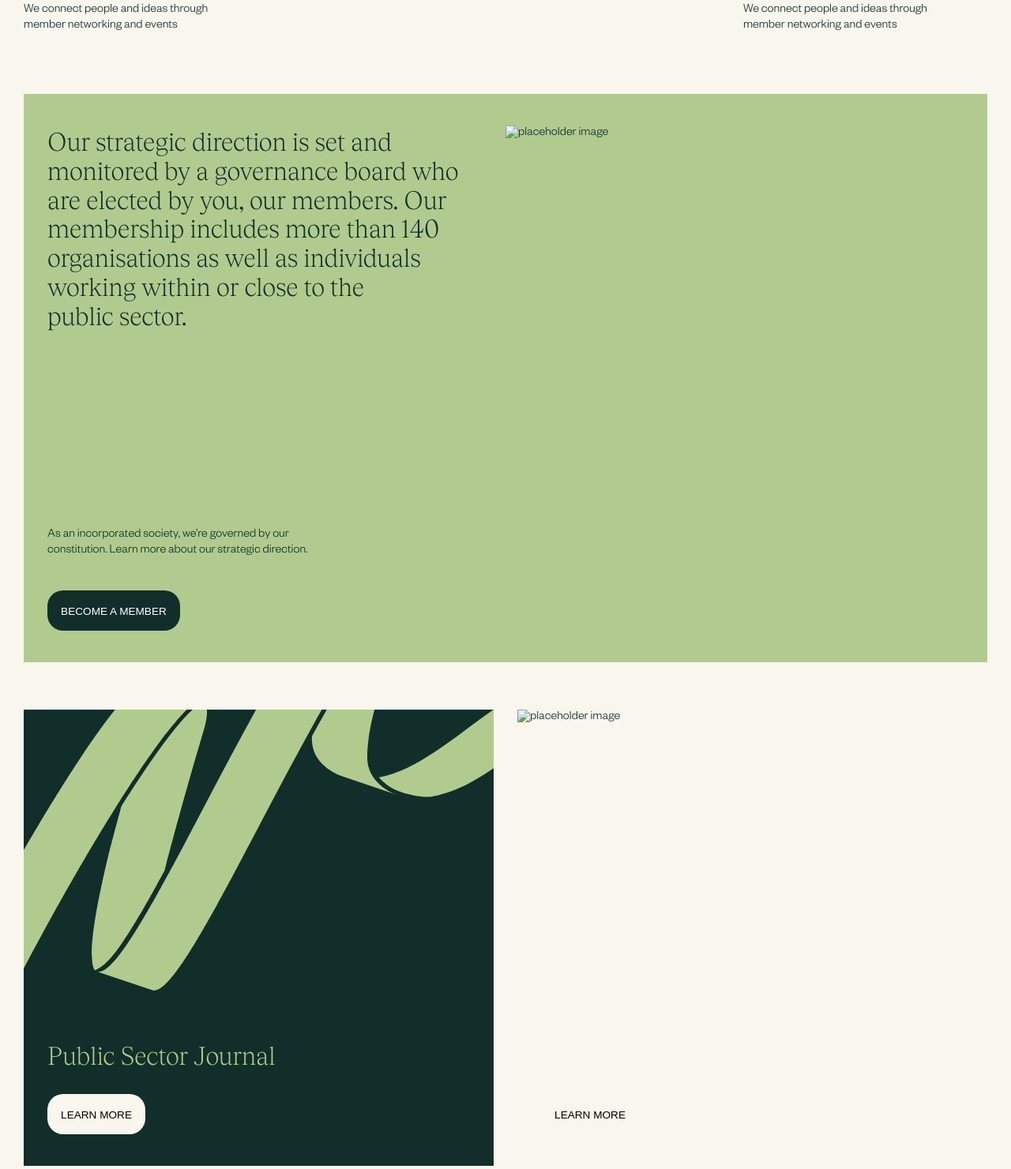
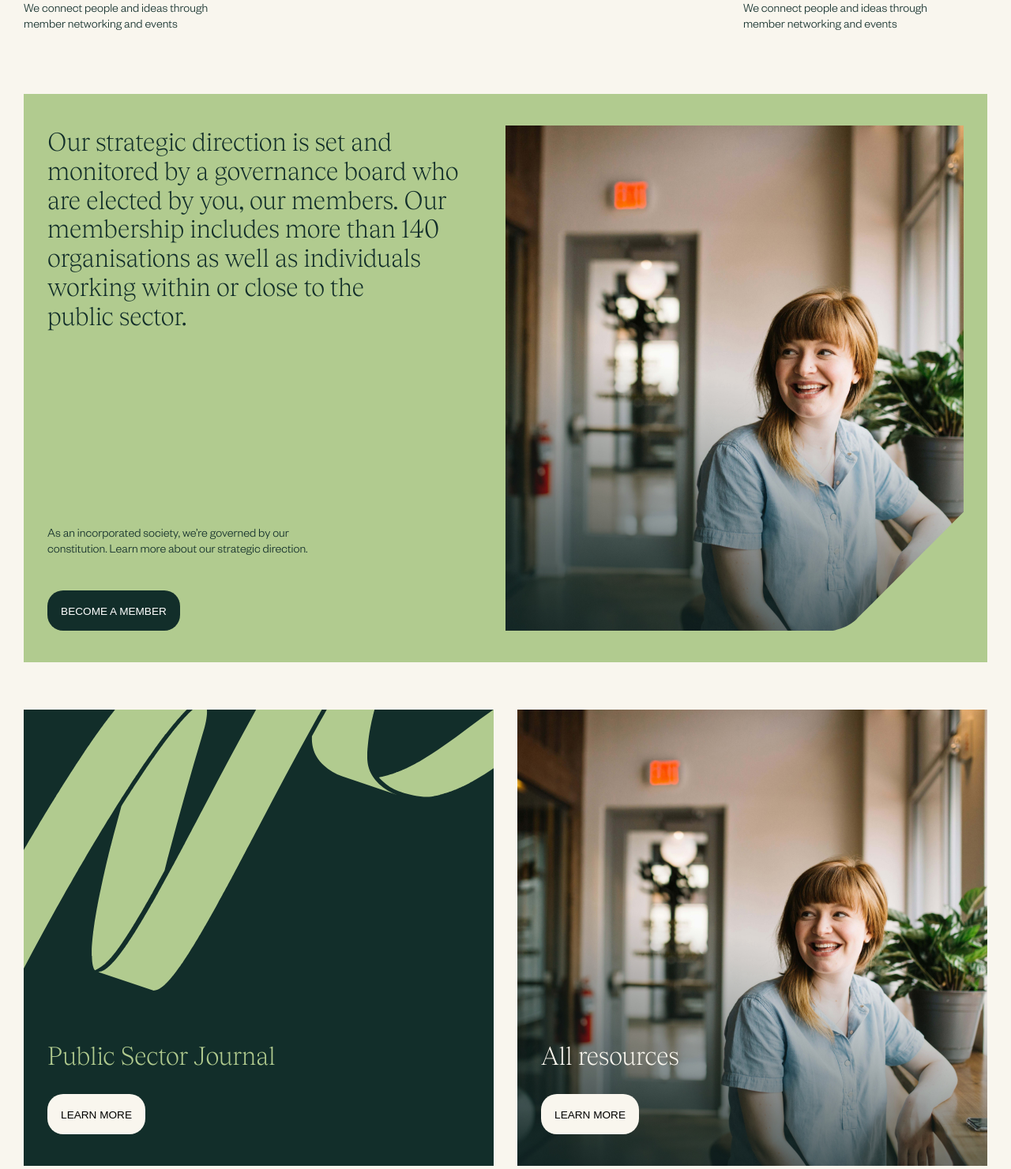
Before and after one commit to Ambitious-Aotearoa/hapai-public, a website: page index.html in a window 1280 px wide. Shown: the part 1179-2660 px from the top of the page at 79% size. Drawn offline with nearby package versions, Linux system fonts and the light colour scheme; files that its build step writes are made by us from their sources; the site is published under a folder, as on GitHub Pages, so addresses that start at the root find nothing; files whose address does not match are found by name; a web font is replaced by a local one.

Commit message:
change images url

```diff
--- a/index.html
+++ b/index.html
@@ -3,7 +3,7 @@
   <head>
     <meta charset="utf-8">
     <meta name="viewport" content="width=device-width, initial-scale=1">
-    <link rel="icon" type="image/x-icon" href="/images/favicon.svg">
+    <link rel="icon" type="image/x-icon" href="images/favicon.svg">
     <link rel="stylesheet" href="css/styles.css">
     <title>IPANZ</title>
   </head>
@@ -82,7 +82,7 @@
                 </div>
 
                 <div class="col col-sm-12 col-md-6 g-0 mt-2 mt-md-0  image-cnr cnr-constant img-fit-height">
-                    <img src="/images/placeholder-image.jpg" class="img-fit" alt="placeholder image">
+                    <img src="images/placeholder-image.jpg" class="img-fit" alt="placeholder image">
                     <svg class="cnr-animation"  xmlns="http://www.w3.org/2000/svg" viewBox="0 0 186 164" fill="none">
                         <path d="M40 147C28 159 8.66667 163 0.5 163.5H186V0.5C142.333 44.3333 52 135 40 147Z"/>
                     </svg>
@@ -110,7 +110,7 @@
                 </div>
               </div>
               <div class="col col-sm-12 col-md-6 mt-0 ps-0 pe-0 ps-md-1 pt-30vh image-cnr cnr-hover-add d-flex align-items-end ">
-                <img src="/images/placeholder-image.jpg" class="img-fit" alt="placeholder image">
+                <img src="images/placeholder-image.jpg" class="img-fit" alt="placeholder image">
                 <div class="">
                     <div class="button-group mx-2 mb-3 mt-4 mx-highRes-4 mb-highRes-6 mt-highRes-6">
                         <h3 class="cust-font-4 text-light">All resources</h3>
@@ -155,7 +155,7 @@
 
                 <div class="col col-sm-12 col-md-6 mt-0 ps-0 pe-0 ps-md-1 image-cnr cnr-hover-add">
                     <a href="/" class="pod pod-full d-flex flex-column justify-content-end pt-30vh">
-                        <img src="/images/placeholder-image.jpg" class="img-fit" alt="placeholder image">
+                        <img src="images/placeholder-image.jpg" class="img-fit" alt="placeholder image">
                         <div class="--w100">
                             <div class="button-group mx-2 mb-3 mt-4 mx-highRes-4 mb-highRes-6 mt-highRes-6">
                                 <h3 class="cust-font-4 text-light">All resources</h3>
```
